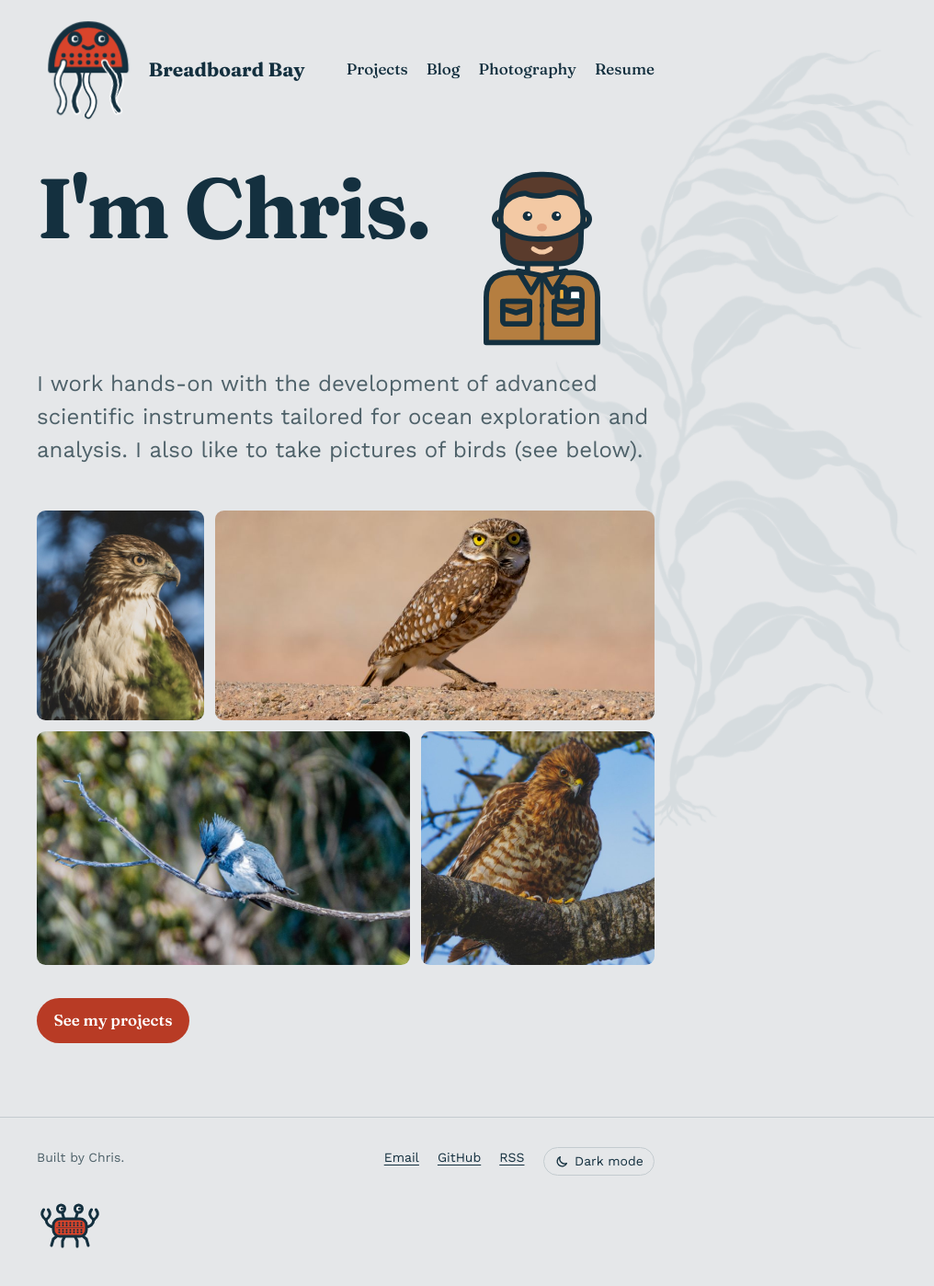
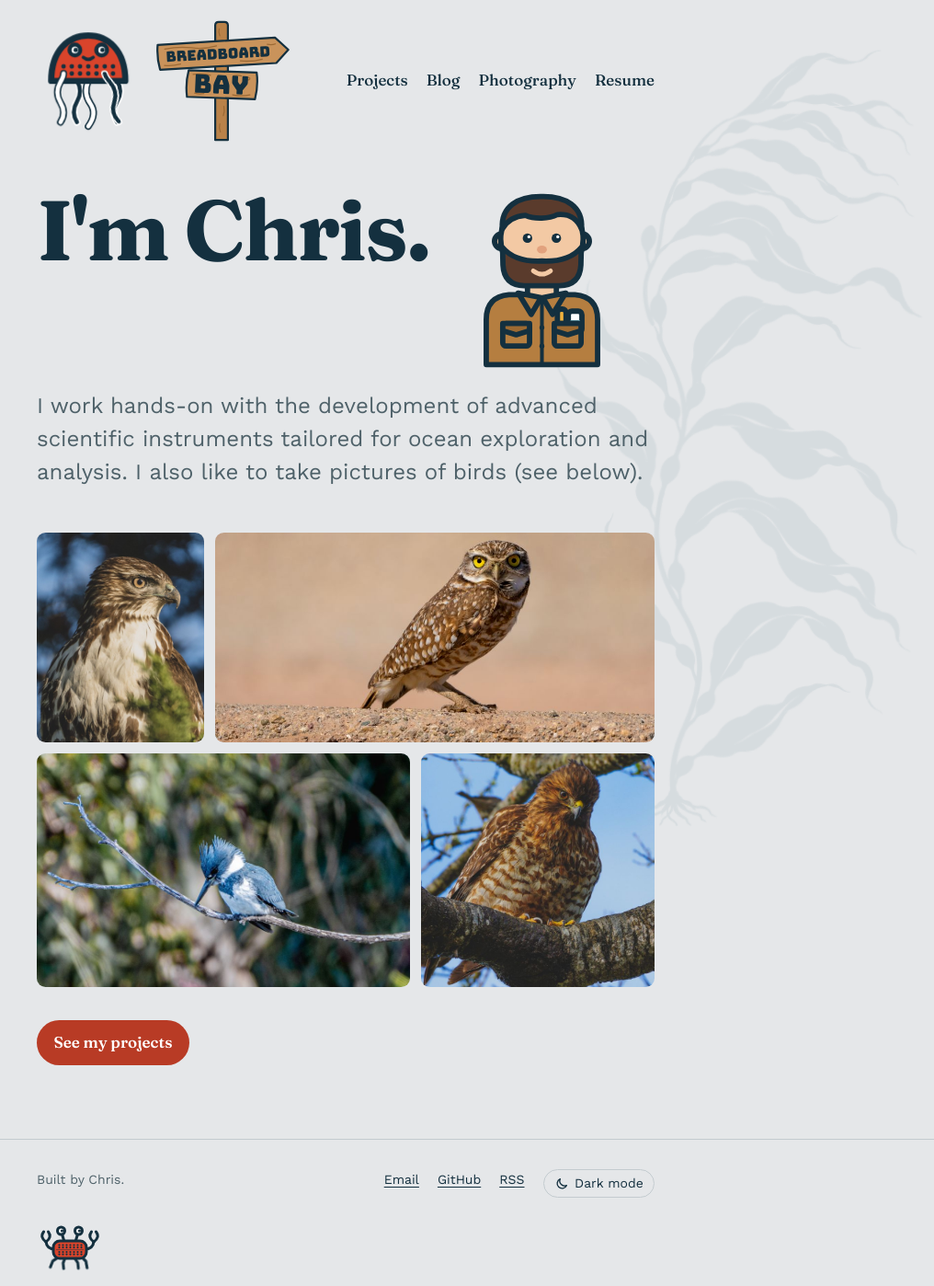
Before and after one commit to RobotCrabLab/Homepage, a Jekyll site: the page built from index.html, in a window 1280 px wide. Shown: the whole page at 92% size, without its empty margins (264-1280 px from the left). Built offline with Jekyll 4.4.1, drawn with Linux system fonts in a browser that asks for light colours; before the commit the page ends 1374 px from its top, so only the background shows below that.

Commit message:
Use the Breadboard Bay signpost in the header instead of the title text
Co-Authored-By: Claude Opus 5.5 <noreply@anthropic.com>
Claude-Session: https://claude.ai/code/session_01MMDVxXAekaRt7NRydvis2Y

```diff
--- a/_includes/header.html
+++ b/_includes/header.html
@@ -5,7 +5,7 @@
     </button>
     <a class="wordmark" href="{{ '/' | relative_url }}">
       <span class="wordmark-mascot">{% include mascot.svg class="mascot-mark" %}</span>
-      <span>{{ site.title }}</span>
+      <img class="wordmark-sign" src="{{ '/assets/images/breadboard-bay-sign.svg' | relative_url }}" alt="{{ site.title }}" width="252" height="216">
     </a>
     <nav class="site-nav" id="site-nav" aria-label="Main">
       {% assign nav = "Projects:/projects/,Blog:/blog/,Photography:/photography/,Resume:/resume/" | split: "," %}
--- a/assets/css/style.css
+++ b/assets/css/style.css
@@ -164,6 +164,9 @@ img { max-width: 100%; height: auto; }
 }
 .mascot-mark { width: 7rem; height: auto; display: block; }
 .wordmark-mascot { display: block; }
+/* The Breadboard Bay signpost stands in for the site name */
+.wordmark-sign { display: block; height: 8.5rem; width: auto; }
+@media (max-width: 40rem) { .wordmark-sign { height: 6rem; } }
 @media (max-width: 40rem) {
   .mascot-mark { width: 4.75rem; }
 }
```
Also changed, not shown: assets/images/breadboard-bay-sign.svg (added).
